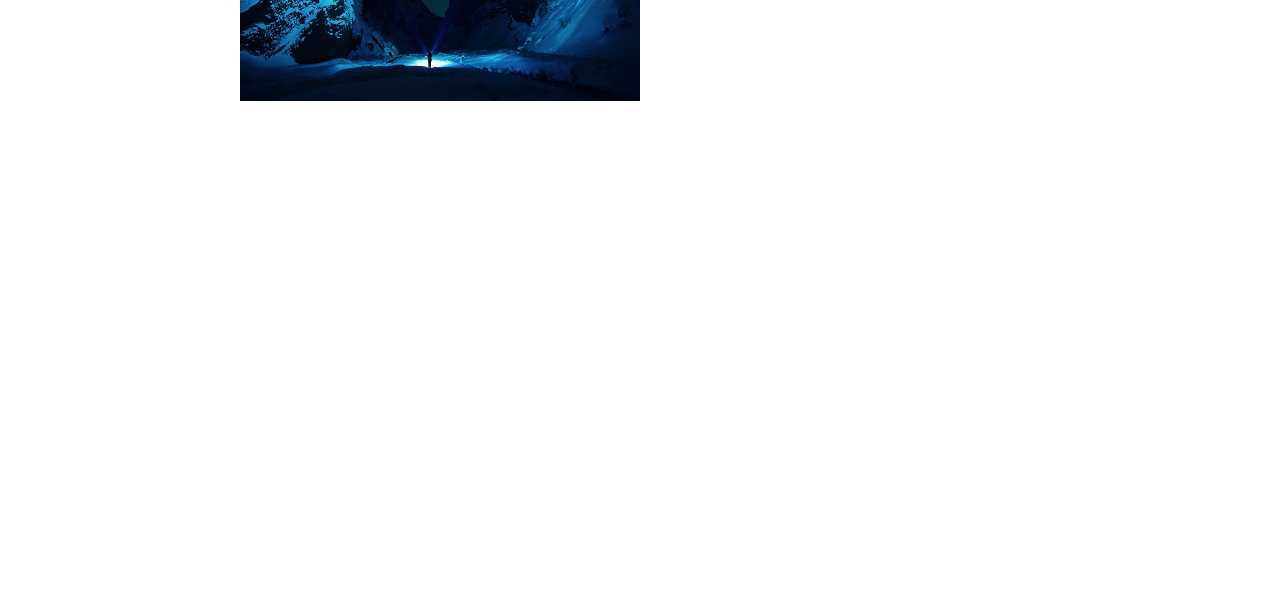
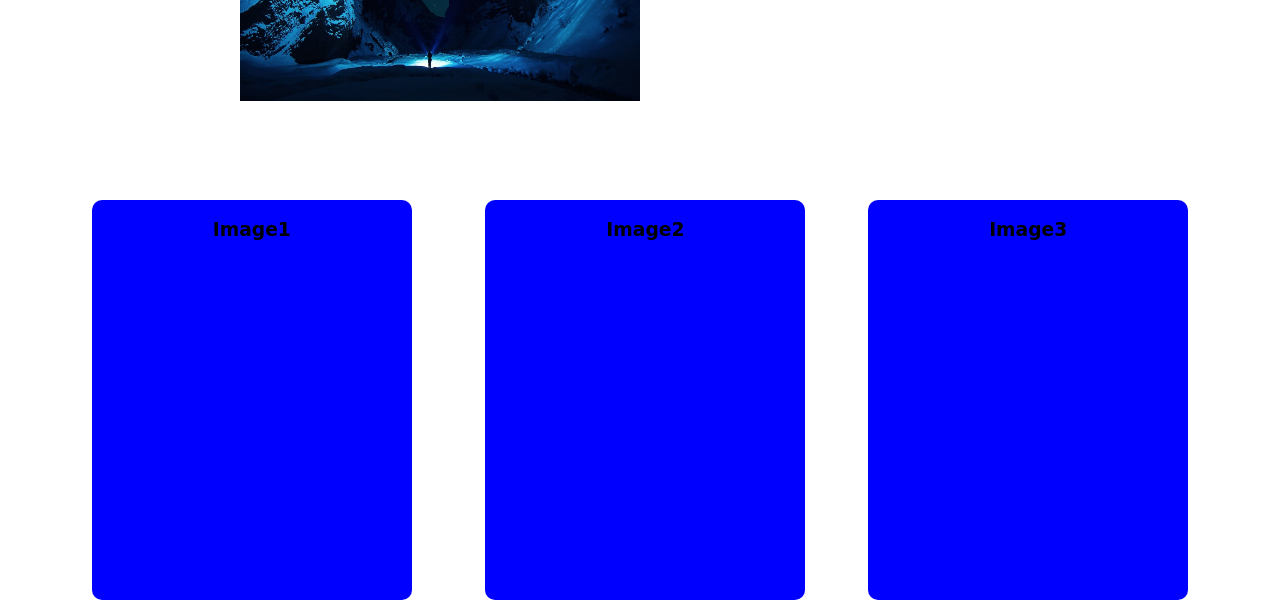
Before and after one commit to jeongj456/CSE312, a Flask app: page / in a window 1280 px wide. Shown: the part 360-960 px from the top of the page. Before the commit the page ends 461 px from the top, so only its background shows below. Run offline with Flask 3, Linux system fonts and the light colour scheme.

Commit message:
image boxes

```diff
--- a/static/main.css
+++ b/static/main.css
@@ -14,17 +14,64 @@ div.login{
     left: 1%;
 }
 
-.expore-page{
-    text-align: center;
-    top: 45%
-}
-
 div.register{
     font-size: small;
     position: absolute;
     right: 0;
     top: 1%;
     right: 1%;
+}
+
+.expore-page{
+    text-align: center;
+    top: 45%
+}
+
+.container{
+    top: 33%;
+    margin: 10%;
+}
+
+.box1{
+    position: absolute;
+    text-align: center;
+    left: 6%;
+    width: 25%;
+    height: 50%;
+    background: blue;
+    float: left;
+    margin: 15px;
+    box-sizing: border-box;
+    overflow: hidden;
+    border-radius: 10px;
+}
+
+.box2{
+    position: absolute;
+    text-align: center;
+    left: 36.75%;
+    width: 25%;
+    height: 50%;
+    background: blue;
+    float: left;
+    margin: 15px;
+    box-sizing: border-box;
+    overflow: hidden;
+    border-radius: 10px;
+}
+
+.box3{
+    position: absolute;
+    text-align: center;
+    right: 6%;
+    width: 25%;
+    height: 50%;
+    background: blue;
+    float: left;
+    margin: 15px;
+    box-sizing: border-box;
+    overflow: hidden;
+    border-radius: 10px;
 }
 
 .contents {
--- a/templates/main.html
+++ b/templates/main.html
@@ -40,6 +40,20 @@
             <hr>
             <img src="/public/homepage.jpg" alt="Homepage image" width="50%" height="350"/>
         </div>
+
+
+        <div class="container">
+            <div class="box1">
+                <h3>Image1</h3>
+            </div>
+            <div class="box2">
+                <h3>Image2</h3>
+            </div>
+            <div class="box3">
+                <h3>Image3</h3>
+            </div>
+        </div>
+
 
         <div class="images" hidden>
 
```
